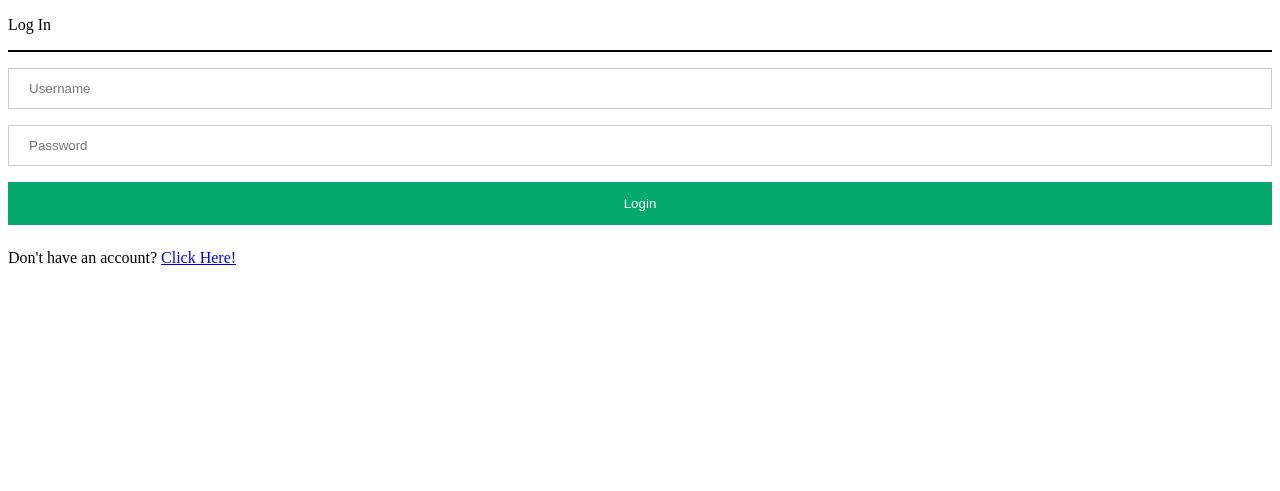
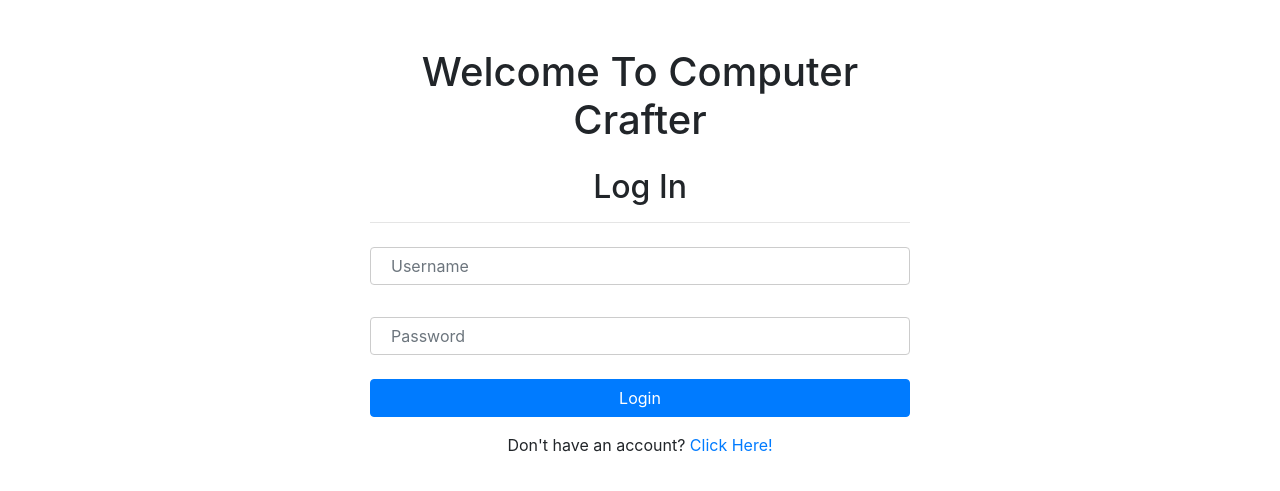
Before and after one commit to inotlusrabka/Project-Web, a PHP site: page /login.php in a window 1280 px wide. Shown: the top 491 px of the page. Run offline with PHP 8.4, Linux system fonts and the light colour scheme.

Commit message:
Update login.php

```diff
--- a/PROJEK/login.php
+++ b/PROJEK/login.php
@@ -1,17 +1,22 @@
 <?php
 session_start();
 
+// Mengecek apakah form login sudah disubmit
 if ($_SERVER["REQUEST_METHOD"] == "POST") {
+    // Konfigurasi koneksi ke database
     $serverName = "localhost";
     $databaseUsername = "root";
-    $databasePassword = "";
+    $databasePassword = "rafie1715";
     $databaseName = "pc_part";
 
+    // Membuat koneksi ke database
     $connect = mysqli_connect($serverName, $databaseUsername, $databasePassword, $databaseName);
 
+    // Memeriksa koneksi database
     if (!$connect) {
         die("Maaf, mohon coba lagi nanti." . mysqli_connect_error());
     } else {
+        // Mengambil data dari form login
         $username = $_POST["username"];
         $password = $_POST["password"];
 
@@ -20,8 +25,9 @@ if ($_SERVER["REQUEST_METHOD"] == "POST") {
 
         // PDO connection
         $pdo = new PDO("mysql:host=$serverName;dbname=$databaseName", $databaseUsername, $databasePassword);
+        $pdo->setAttribute(PDO::ATTR_ERRMODE, PDO::ERRMODE_EXCEPTION);
 
-        // Check if username and password match
+        // Memeriksa apakah username dan password cocok
         $stmt = $pdo->prepare('SELECT * FROM userdata WHERE Username = :username AND Password = :password LIMIT 1');
         $stmt->execute(['username' => $username, 'password' => $hashPassword]);
         $user = $stmt->fetch(PDO::FETCH_ASSOC);
@@ -30,8 +36,9 @@ if ($_SERVER["REQUEST_METHOD"] == "POST") {
             // Jika cocok, simpan informasi pengguna di session
             $_SESSION['username'] = $user['Username'];
             $_SESSION['access_level'] = $user['AccessLevel'];
-            // Redirect ke halaman berikutnya
-            header("Location: halaman_berhasil_login.php");
+
+            // Redirect ke halaman index.html setelah login berhasil
+            header("Location: index.html");
             exit(); // Penting untuk memastikan tidak ada output lain yang dikirim sebelum redirect
         } else {
             // Jika tidak cocok, tampilkan pesan error
@@ -47,24 +54,40 @@ if ($_SERVER["REQUEST_METHOD"] == "POST") {
     <meta charset="UTF-8">
     <meta name="viewport" content="width=device-width, initial-scale=1.0">
     <title>Login</title>
+    <!-- Bootstrap CSS -->
+    <link rel="stylesheet" href="https://stackpath.bootstrapcdn.com/bootstrap/4.5.2/css/bootstrap.min.css">
+    <!-- Custom CSS -->
     <link rel="stylesheet" href="stylesheets/login.css">
 </head>
 <body>
-    <div class="top-bar"></div>
+    <div class="container">
+        <div class="row justify-content-center mt-5">
+            <div class="col-md-6">
                 <div class="login-form">
-        <p>Log In</p>
-        <hr color="black">
+                    <h1 class="text-center mb-4">Welcome To Computer Crafter</h1>
+                    <h2 class="text-center">Log In</h2>
+                    <hr>
                     <?php if(isset($error)) { ?>
-            <p style="color: red;"><?php echo $error; ?></p>
+                        <div class="alert alert-danger"><?php echo $error; ?></div>
                     <?php } ?>
                     <form action="<?php echo $_SERVER["PHP_SELF"]; ?>" method="post">
-            <input type="text" name="username" placeholder="Username" required>
-            <input type="password" name="password" placeholder="Password" required>
-            <input class="login-button" type="submit" value="Login">
+                        <div class="form-group">
+                            <input type="text" class="form-control" name="username" placeholder="Username" required>
+                        </div>
+                        <div class="form-group">
+                            <input type="password" class="form-control" name="password" placeholder="Password" required>
+                        </div>
+                        <button type="submit" class="btn btn-primary btn-block animated bounce">Login</button>
                     </form>
                 </div>
-    <div>
+                <div class="text-center mt-3">
                     <p>Don't have an account? <a href="register.php">Click Here!</a></p>
                 </div>
+            </div>
+        </div>
+    </div>
+
+    <!-- Bootstrap JS (optional) -->
+    <script src="https://stackpath.bootstrapcdn.com/bootstrap/4.5.2/js/bootstrap.min.js"></script>
 </body>
 </html>
```
Lines whose indentation alone changed are shown as unchanged.
